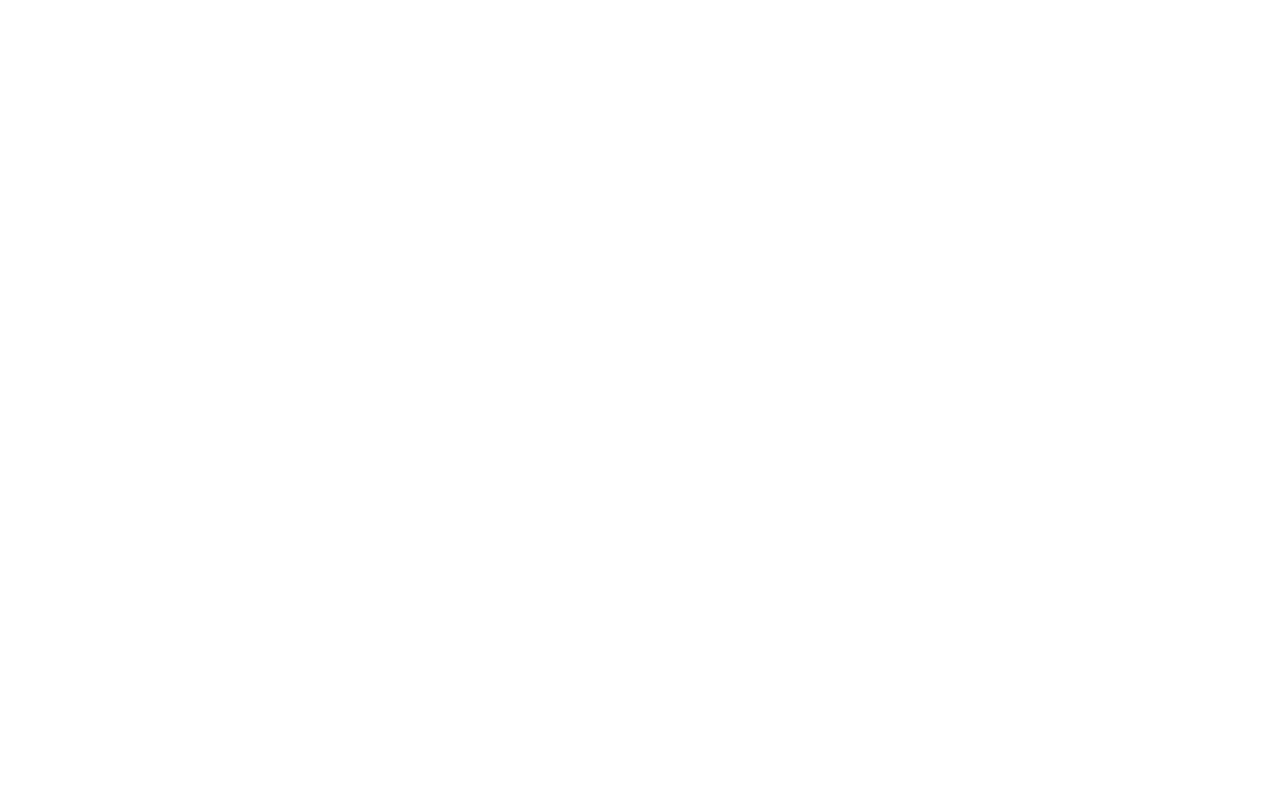
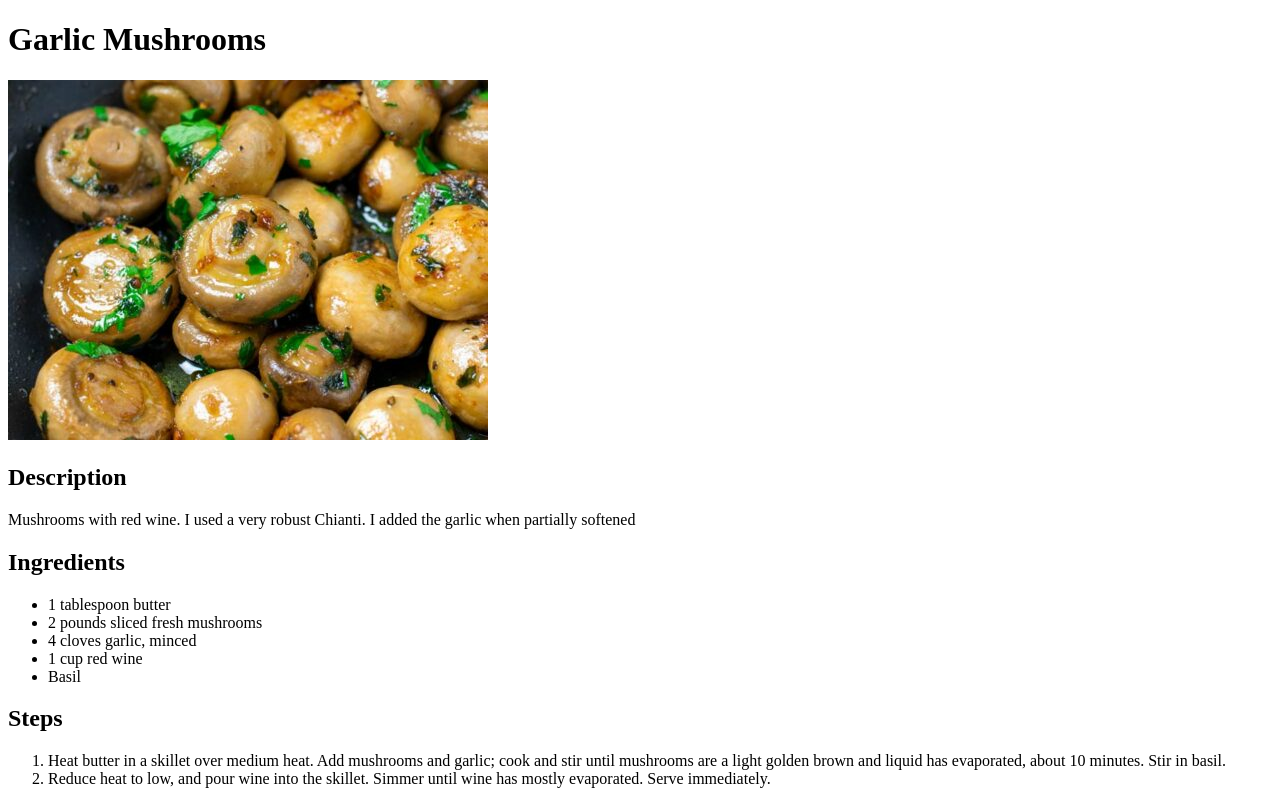
Before and after one commit to FR1117/odin-recipes, a plain HTML site: page mushroom.html in a window 1280 px wide. Drawn offline with Linux system fonts and the light colour scheme.

Commit message:
Add contents and image

```diff
--- a/mushroom.html
+++ b/mushroom.html
@@ -0,0 +1,30 @@
+<!DOCTYPE html>
+<html lang="en">
+    <head>
+        <meta charset="UTF-8">
+        <title>Garlic Mushrooms</title>
+    </head>
+
+    <body>
+        <h1>Garlic Mushrooms</h1>
+        <img src="./mushroom.jpg" alt="Mushrooms Dish">
+
+        <h2>Description</h2>
+        <p>Mushrooms with red wine. I used a very robust Chianti. I added the garlic when partially softened</p>
+
+        <h2>Ingredients</h2>
+        <ul>
+            <li>1 tablespoon butter</li>
+            <li>2 pounds sliced fresh mushrooms</li>
+            <li>4 cloves garlic, minced</li>
+            <li>1 cup red wine</li>
+            <li>Basil</li>
+        </ul>
+
+        <h2>Steps</h2>
+        <ol>
+            <li>Heat butter in a skillet over medium heat. Add mushrooms and garlic; cook and stir until mushrooms are a light golden brown and liquid has evaporated, about 10 minutes. Stir in basil.</li>
+            <li>Reduce heat to low, and pour wine into the skillet. Simmer until wine has mostly evaporated. Serve immediately.</li>
+        </ol>
+    </body>
+</html>
```
Also changed, not shown: index.html (+8 -2 lines), mushroom.jpg (added).
